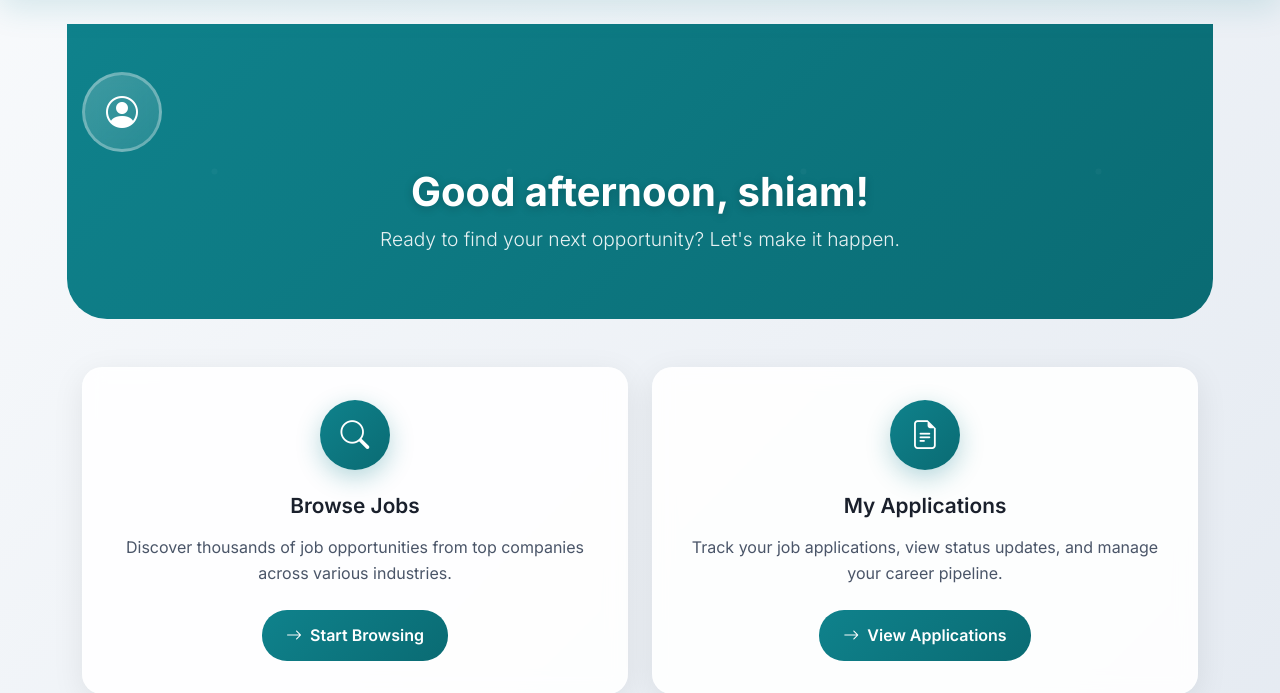
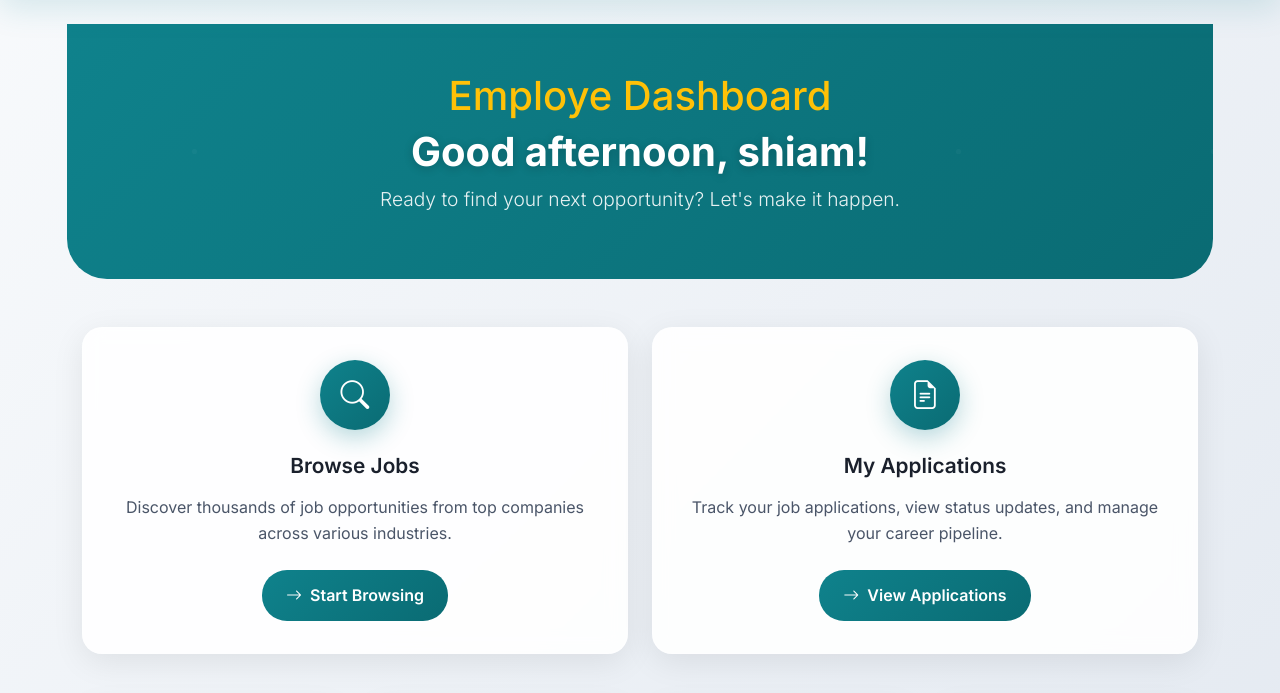
Before and after one commit to shiamsharif/JobPortalApplication, a Django app: page /applicant/dashboard/ in a window 1280 px wide. Shown: the part 81-774 px from the top of the page. Run offline with Django 5.2, Linux system fonts and the light colour scheme; a user stored in the database is signed in; data comes from the database, SQL or seed files in the repository; both versions use the stored data as it was after the commit.

Commit message:
update and fix

```diff
--- a/templates/dashboard_applicant.html
+++ b/templates/dashboard_applicant.html
@@ -443,9 +443,7 @@
 <div class="dashboard-header">
   <div class="container">
     <div class="welcome-content text-center">
-      <div class="dashboard-avatar">
-        <i class="bi bi-person-circle"></i>
-      </div>
+      <h1 class="text-warning">Employe Dashboard</h1>
       <h1 class="welcome-title">Welcome back, {{ user.first_name|default:user.username }}!</h1>
       <p class="welcome-subtitle">Ready to find your next opportunity? Let's make it happen.</p>
     </div>
--- a/templates/dashboard_employer.html
+++ b/templates/dashboard_employer.html
@@ -560,9 +560,7 @@
 <div class="dashboard-header">
   <div class="container">
     <div class="welcome-content text-center">
-      <div class="company-avatar">
-        <i class="bi bi-building"></i>
-      </div>
+      <h1 class="text-info">Employe Dashboard</h1>
       <h1 class="welcome-title">Welcome, {{ user.first_name|default:user.username }}!</h1>
       <p class="welcome-subtitle">Manage your job postings and find the perfect candidates for your team.</p>
     </div>
```
Also changed, not shown: db.sqlite3.
